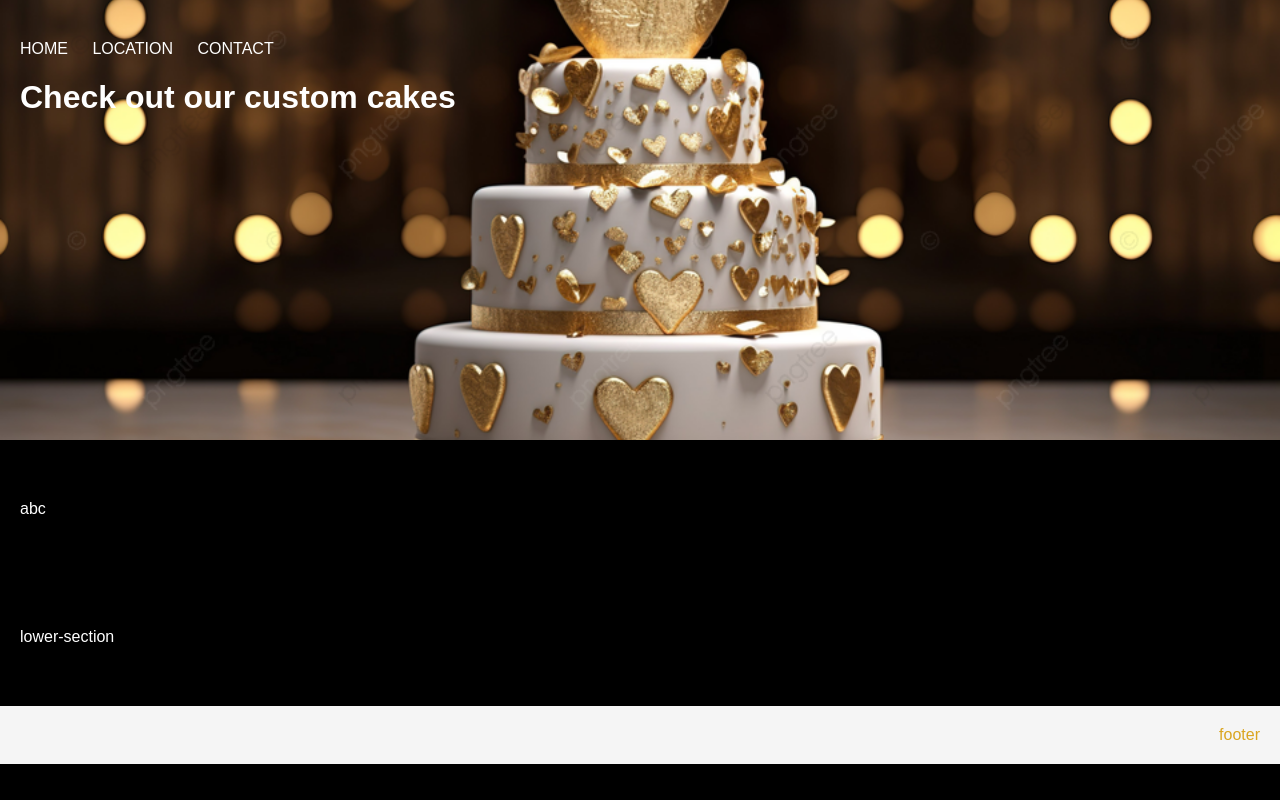
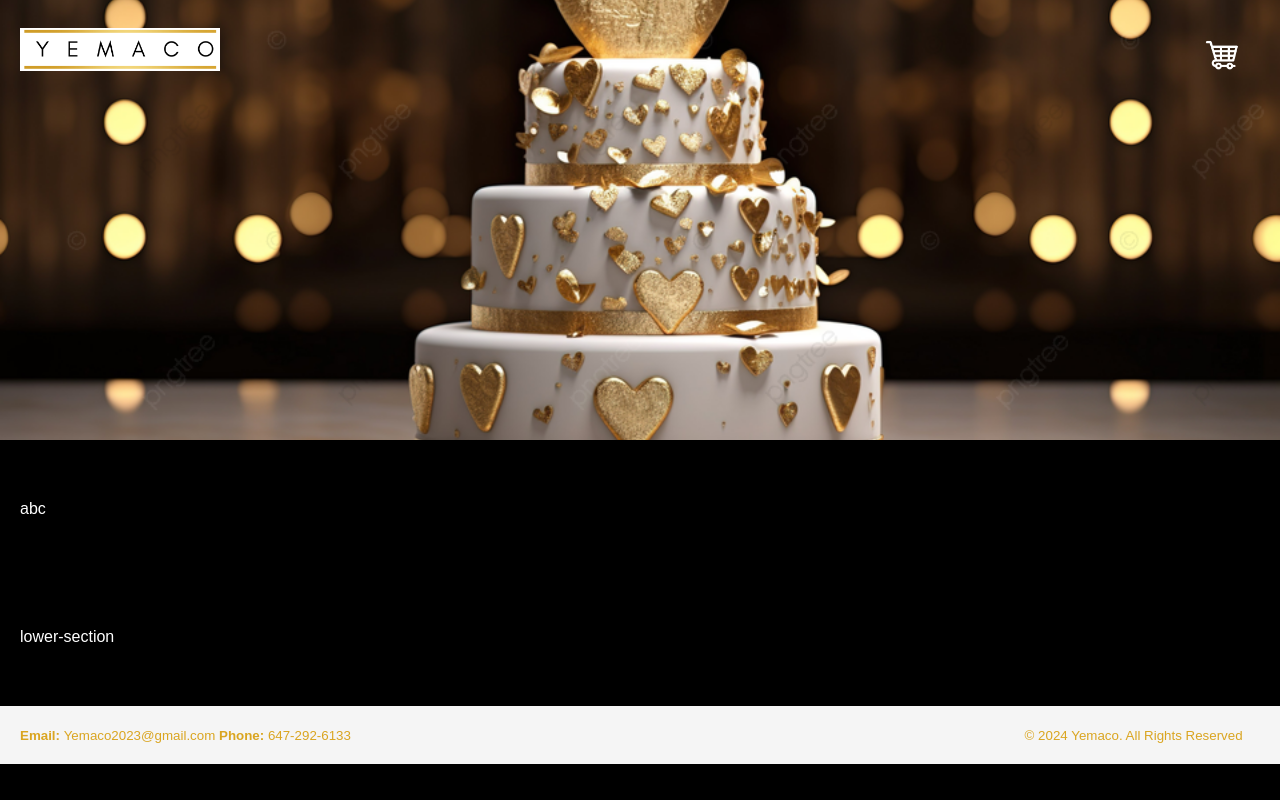
Before and after one commit to ckfrmdm/yemaco, a plain HTML site: page custom.html in a window 1280 px wide. Drawn offline with Linux system fonts and the light colour scheme.

Commit message:
Add files via upload

```diff
--- /dev/null
+++ b/birthday.css
@@ -0,0 +1,93 @@
+body {
+    background: rgb(0, 0, 0);
+    color: white;
+    font-family: arial;
+    margin: 0;
+    padding: 0;
+
+}
+
+header{
+    background-image: url(images/wedding.png);
+    background-repeat: no-repeat;
+    background-size: 100%;
+    background-position: center;
+    padding: 20px;
+    height: 400px;
+
+
+}
+
+header .logo a{
+    background-image: url(images/photography.png);
+    background-repeat: no-repeat;
+    background-size: 100%;
+    display: inline-block;
+    position: relative;
+    text-indent: -999999px;
+    width: 200px;
+    height: 200px;
+    top: -12px;
+}
+
+ul {
+    margin: 0;
+    padding: 0;
+    list-style-type: none;
+    text-transform: uppercase;
+}
+
+
+
+a {
+    color: white;
+    text-decoration-line: none;
+}
+
+section {
+    background: black;
+    background-size: 100%;
+    color: white;
+
+}
+
+li{
+    display: inline-block;
+    margin-right: 20px;
+    margin-top: 20px;
+    color: white;
+
+}
+
+
+footer {
+    background-color: whitesmoke;
+    color: goldenrod;
+    margin: 0px;
+    padding: 20px;
+
+}
+
+
+.copyrights {
+
+    margin-left: 670px;
+
+}
+
+
+.order {
+    float: right;
+}
+
+.shopping {
+    height: 30px;
+    display: inline-block;
+}
+
+.birthday1 {
+    width: 700px;
+    height: 700px;
+    border-radius: 50%;
+    margin: 400px;
+}
--- a/custom.html
+++ b/custom.html
@@ -2,19 +2,27 @@
 <html>
     <head>
         <title>yemaco</title>
-        <link rel="stylesheet" href="styles.css">
+        <link rel="stylesheet" href="yemaco.css">
     </head>
 
     <body>
         <header>
             <nav>
                 <ul>
-                    <li class="content"><a href="Yemaco.html">home</a></li>
-                    <li class="content"><a href="location.html">location</a></li>
-                    <li class="content"><a href="contact.html">contact</a></li>
+                    <li class="logo">
+                        <a href="Yemaco.html">
+                            home page
+                        </a>
+                    </li>
+
+                    <li class="order">
+                        <a href="contact.html">
+                            <img class="shopping" src="images/cart.png">
+                        </a>
+
+                    </li>
                 </ul>
             </nav>
-            <h1>Check out our custom cakes</h1>
         </header>
         <section>
             <div>a</div>
@@ -22,6 +30,20 @@
             <div>c</div>
         </section>
         <section>lower-section</section>
-        <footer>footer</footer>
+        <footer>
+            <small class="contact">
+                <b>
+                    Email:
+                </b>
+                Yemaco2023@gmail.com
+                <b>
+                    Phone:
+                </b>
+                647-292-6133
+            </small>
+            <small class="copyrights">
+                © 2024 Yemaco. All Rights Reserved
+            </small>
+        </footer>
 
     </body>
--- /dev/null
+++ b/wedding.css
@@ -0,0 +1,147 @@
+body {
+    background: rgb(0, 0, 0);
+    color: white;
+    font-family: arial;
+    margin: 0;
+    padding: 0;
+
+}
+
+header{
+    background-image: url(images/wedding.png);
+    background-repeat: no-repeat;
+    background-size: 100%;
+    background-position: center;
+    padding: 20px;
+    height: 400px;
+
+
+}
+
+header .logo a{
+    background-image: url(images/photography.png);
+    background-repeat: no-repeat;
+    background-size: 100%;
+    display: inline-block;
+    position: relative;
+    text-indent: -999999px;
+    width: 200px;
+    height: 200px;
+    top: -12px;
+}
+
+ul {
+    margin: 0;
+    padding: 0;
+    list-style-type: none;
+    text-transform: uppercase;
+}
+
+
+
+a {
+    color: white;
+    text-decoration-line: none;
+}
+
+section {
+    background: black;
+    background-size: 100%;
+    color: white;
+    padding-left: 10px;
+    padding-top: 50px;
+    padding-bottom: 50px;
+    margin: 10px;
+    display: flex;
+    flex-direction: row;
+
+}
+
+li{
+    display: inline-block;
+    margin-right: 20px;
+    margin-top: 20px;
+    color: white;
+
+}
+
+.icing figure img {
+    border-radius: 50%;
+    width: 450px;
+}
+
+footer {
+    background-color: whitesmoke;
+    color: goldenrod;
+    margin: 0px;
+    padding: 20px;
+
+
+
+
+
+
+}
+
+section .aboutus {
+    margin-top: 110px;
+    margin-left: 50px;
+    margin-right: 50px;
+
+
+
+}
+
+.collage {
+    text-align: center;
+    margin-left: 50px;
+
+
+
+
+}
+
+.collage figure img {
+    width: 300px;
+    height: 300px;
+    border-radius: 50%;
+
+
+
+
+}
+
+.collage figcaption {
+    margin-top: 40px;
+
+
+
+
+}
+
+
+.copyrights {
+
+    margin-left: 670px;
+
+}
+
+
+
+
+
+
+
+
+
+
+.order {
+    float: right;
+}
+
+.shopping {
+    height: 30px;
+    display: inline-block;
+
+
+}
```
Also changed, not shown: Yemaco.html (+9 -5 lines), birthday.html (+39 -10 lines), contact.html (+0 -15 lines), wedding.html (+28 -6 lines), images/purplecake1.jpg (added).
